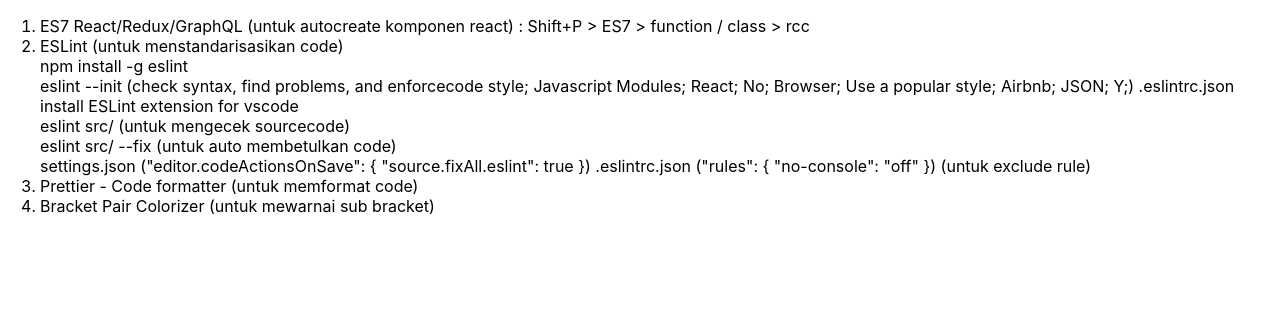
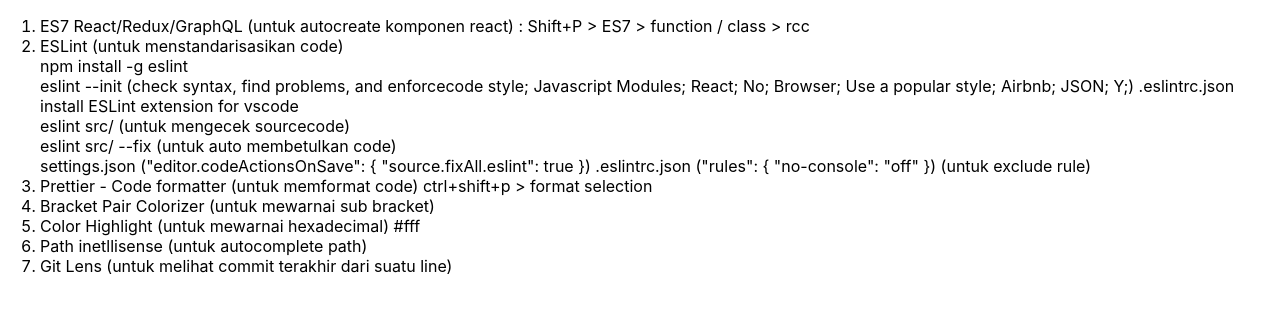
Before and after one commit to andrianrf/reactjs, a React (Create React App) app: page / in a window 1280 px wide. Shown: the top 312 px of the page. Built offline with nearby package versions, Linux system fonts and the light colour scheme.

Commit message:
bracket pair colorizer, color hightlight, path intelisense, git lens

```diff
--- a/src/App.js
+++ b/src/App.js
@@ -28,8 +28,13 @@ export default function App() {
           "source.fixAll.eslint": true &#125;) .eslintrc.json ("rules": &#123;
           "no-console": "off" &#125;) (untuk exclude rule)
         </li>
-        <li>Prettier - Code formatter (untuk memformat code)</li>
+        <li>
+          Prettier - Code formatter (untuk memformat code) ctrl+shift+p &gt; format selection
+        </li>
         <li>Bracket Pair Colorizer (untuk mewarnai sub bracket)</li>
+        <li>Color Highlight (untuk mewarnai hexadecimal) #fff</li>
+        <li>Path inetllisense (untuk autocomplete path)</li>
+        <li>Git Lens (untuk melihat commit terakhir dari suatu line)</li>
       </ol>
     </div>
   );
```
